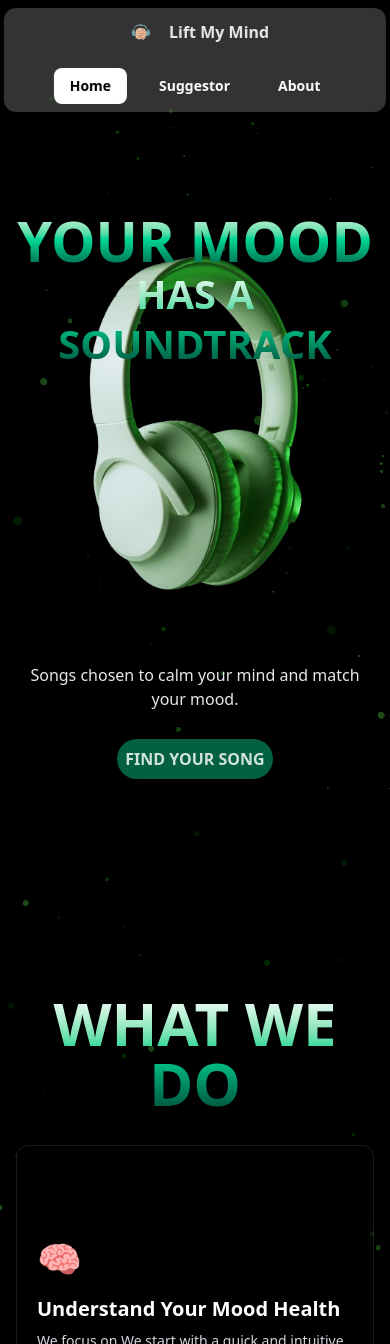
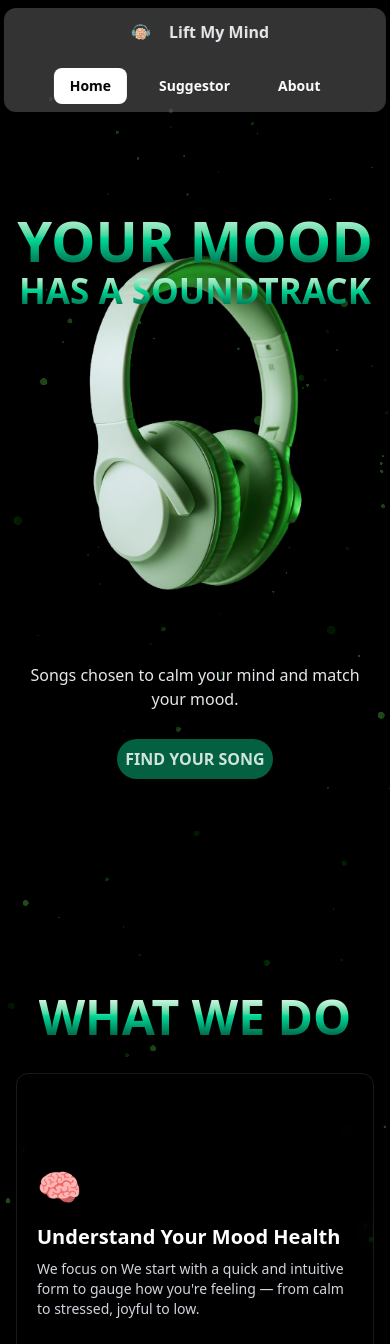
Before and after one commit to UDAY-DEVELOPER-07/LiftMyMind, a React (Vite) app: page / in a window 390 px wide. Shown: the top 1344 px of the page. Built offline with nearby package versions, Linux system fonts and the light colour scheme.

Commit message:
Minor changes

```diff
--- a/src/home/Page.tsx
+++ b/src/home/Page.tsx
@@ -51,7 +51,7 @@ export default function Home() {
                   alt="Headphone"
                   />
                   <p
-                  className="absolute w-full left-1/2 -translate-x-1/2 top-[4rem] sm:top-[7rem] md:top-[6rem]  lg:top-[9rem] text-stroke-1 bg-clip-text bg-gradient-to-b  from-white via-emerald-400 to-emerald-900 text-transparent font-extrabold text-center select-none z-5 text-[40px] sm:text-[3rem] md:text-[4.5rem] lg:text-[6rem] xl:text-[8rem] leading-tight"
+                  className="absolute w-full left-1/2 -translate-x-1/2 top-[4rem] sm:top-[7rem] md:top-[6rem]  lg:top-[9rem] text-stroke-1 bg-clip-text bg-gradient-to-b  from-white via-emerald-400 to-emerald-900 text-transparent font-extrabold text-center select-none z-5 text-[35px] sm:text-[3rem] md:text-[4.5rem] lg:text-[6rem] xl:text-[8rem] leading-tight"
                   onMouseEnter={handleMouseEnter}
                   onMouseLeave={handleMouseLeave}
                   >
--- a/src/whatwedo.tsx/Page.tsx
+++ b/src/whatwedo.tsx/Page.tsx
@@ -36,7 +36,7 @@ export default function WhatWeDo() {
                 <MyVantaComponent />
             </div>
             <div className="relative w-full min-h-screen flex flex-col items-center mt-[-5rem] sm:mt-[0rem] md:mt-[0rem] justify-center px-4 py-8">
-                <p className="relative max-w-5xl mx-auto bg-clip-text bg-gradient-to-b  from-white via-emerald-400 to-emerald-900 text-6xl sm:text-5xl md:text-6xl lg:text-7xl xl:text-[700%] z-20 text-transparent font-extrabold text-center pointer-events-none select-none mb-8">
+                <p className="relative max-w-5xl mx-auto bg-clip-text bg-gradient-to-b  from-white via-emerald-400 to-emerald-900 text-5xl sm:text-5xl md:text-6xl lg:text-7xl xl:text-[700%] z-20 text-transparent font-extrabold text-center pointer-events-none select-none mb-8">
                     WHAT WE DO
                 </p>
                 <div className="w-full max-w-7xl grid grid-cols-1 sm:grid-cols-2 lg:grid-cols-4 gap-6 md:gap-8">
```
